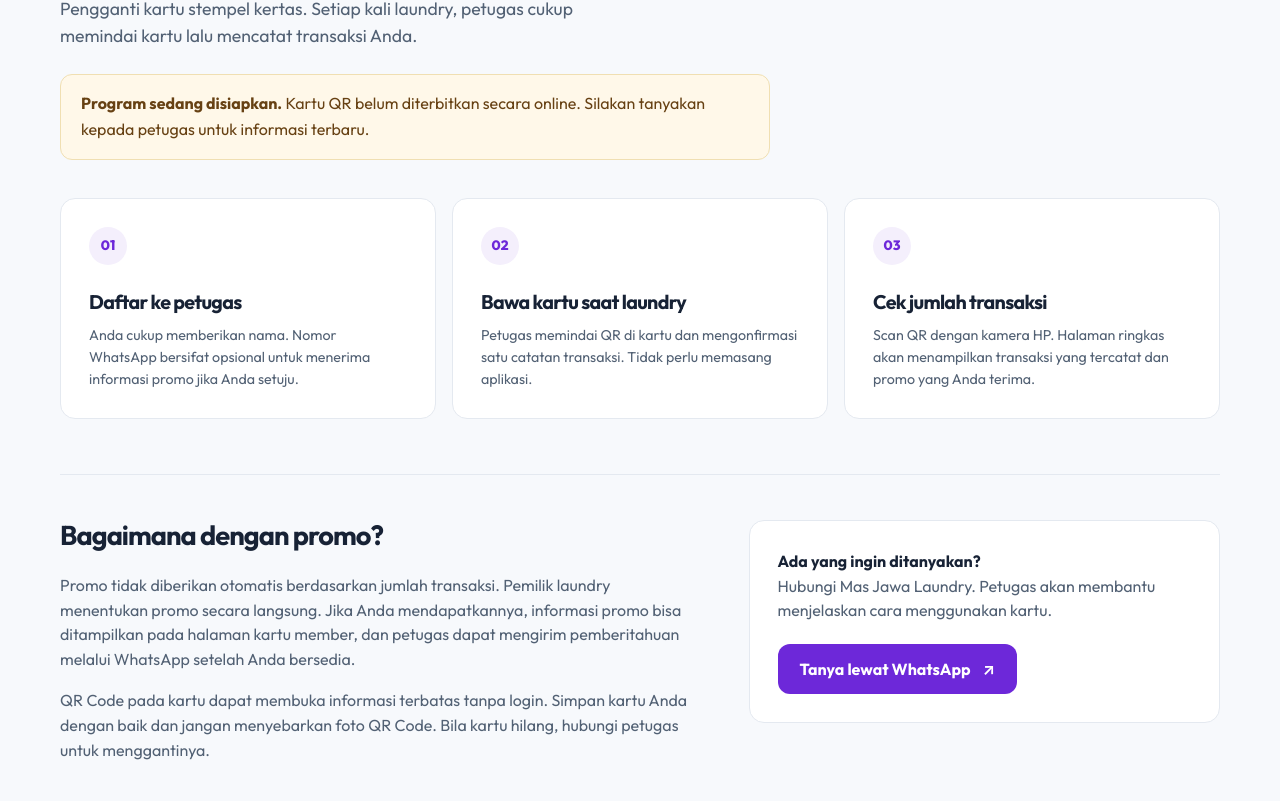
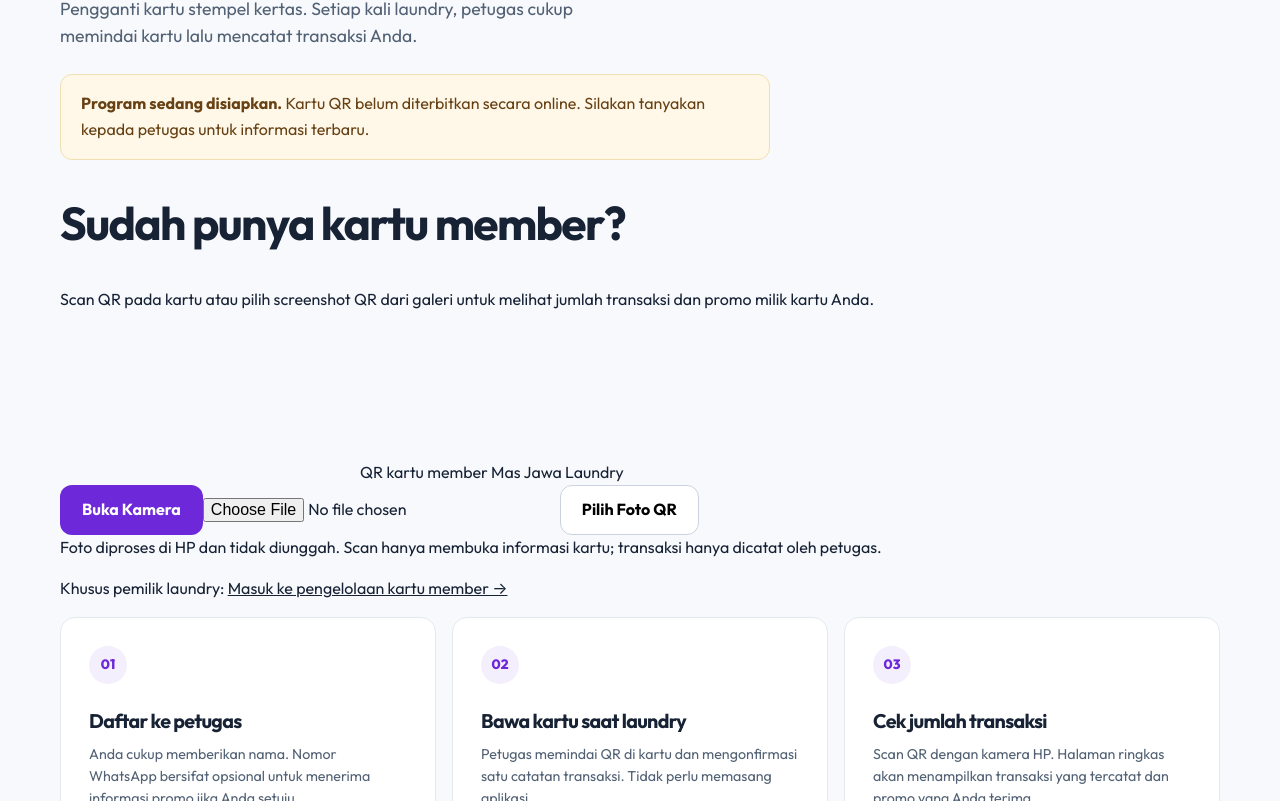
Before and after one commit to warasjawa-laundry/Mas, a Next.js app: page /membership in a window 1280 px wide. Shown: the part 416-1217 px from the top of the page. Built offline with nearby package versions, Linux system fonts and the light colour scheme.

Commit message:
feat(public): show customer QR access scanner and owner login on member page

```diff
--- a/app/membership/page.tsx
+++ b/app/membership/page.tsx
@@ -2,6 +2,7 @@ import type { Metadata } from "next";
 import Link from "next/link";
 import { SiteHeader } from "@/components/site-header";
 import { SiteFooter } from "@/components/site-footer";
+import CustomerCardScanner from "@/components/customer-card-scanner";
 import { memberProgramLaunched, whatsappLink } from "@/lib/site";
 
 const memberDescription = "Kenali kartu member Mas Jawa Laundry: daftar melalui petugas, bawa kartu QR, cek catatan transaksi tanpa login. Promo diberikan langsung oleh pemilik laundry.";
@@ -38,6 +39,8 @@ export default function MembershipPage() {
             <p>Pengganti kartu stempel kertas. Setiap kali laundry, petugas cukup memindai kartu lalu mencatat transaksi Anda.</p>
             {!memberProgramLaunched && <div className="program-status" role="status"><strong>Program sedang disiapkan.</strong> Kartu QR belum diterbitkan secara online. Silakan tanyakan kepada petugas untuk informasi terbaru.</div>}
           </div>
+          <CustomerCardScanner />
+          <p className="member-owner-entry">Khusus pemilik laundry: <Link href="/admin/login">Masuk ke pengelolaan kartu member →</Link></p>
           <div className="how-grid">
             <article className="how-card"><span>01</span><h2>Daftar ke petugas</h2><p>Anda cukup memberikan nama. Nomor WhatsApp bersifat opsional untuk menerima informasi promo jika Anda setuju.</p></article>
             <article className="how-card"><span>02</span><h2>Bawa kartu saat laundry</h2><p>Petugas memindai QR di kartu dan mengonfirmasi satu catatan transaksi. Tidak perlu memasang aplikasi.</p></article>
```
